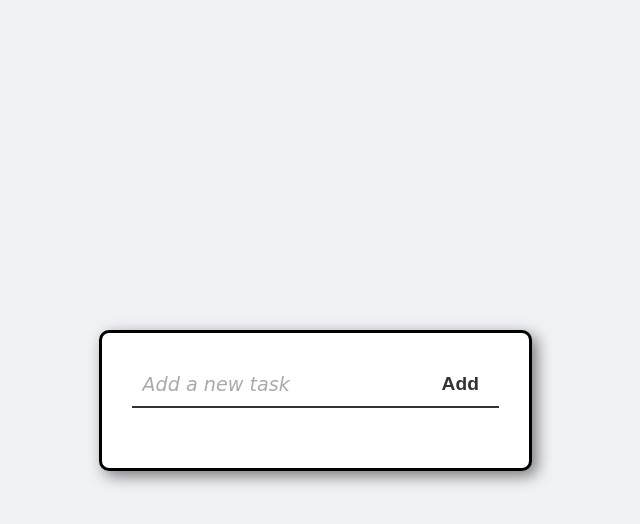
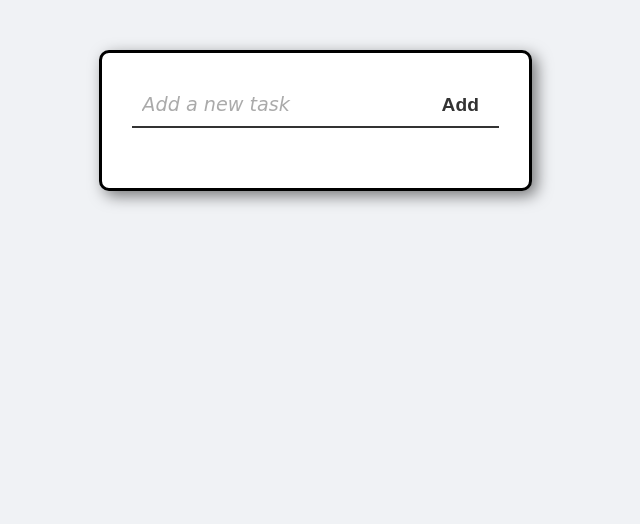
Before and after one commit to BayuuPermana/Paper-todo, a React (Vite) app: page / in a window 1280 px wide. Shown: the top 524 px of the page, without its empty margins (337-977 px from the left). Built offline with nearby package versions, Linux system fonts and the light colour scheme.

Commit message:
feat: implement breathing room protocol (vertical margins)

```diff
--- a/src/index.css
+++ b/src/index.css
@@ -2,11 +2,13 @@ body {
       margin: 0;
       display: flex;
       justify-content: center;
-      align-items: center;
+      align-items: flex-start;
       min-height: 100vh;
       background-color: #f0f2f5; /* Softer background for body */
       font-family: 'Comic Sans MS', 'Chalkboard SE', 'Comic Neue', sans-serif; /* Extended font stack */
       color: #333;
+      padding: 50px 0;
+      box-sizing: border-box;
     }
 
     .paper-container {
@@ -18,6 +20,7 @@ body {
       border: 3px solid black;
       border-radius: 10px;
       position: relative;
+      margin: auto;
     }
 
     .paper-container::before {
```
